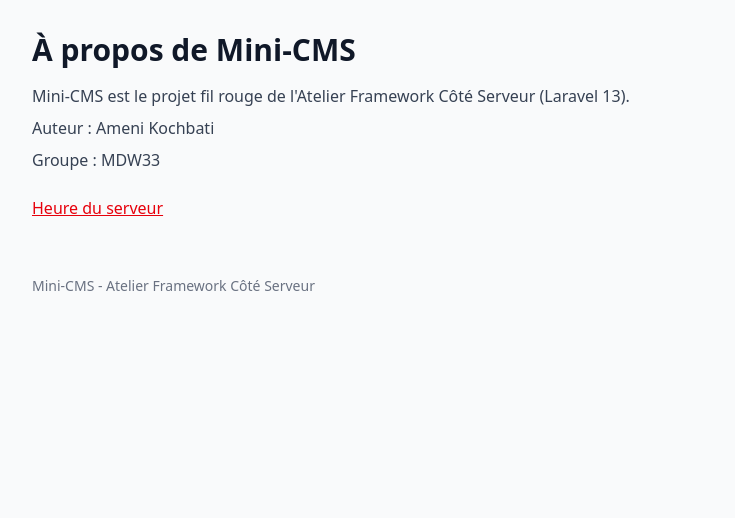
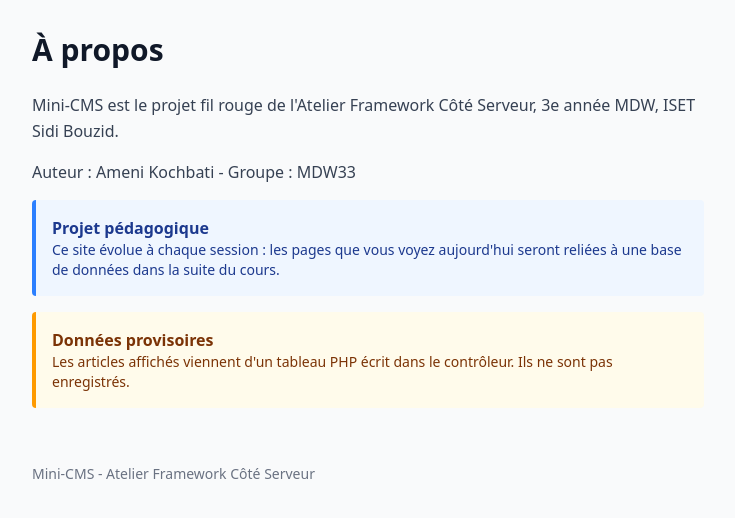
Before and after one commit to amenikochbati/mini-cm--larave, a Laravel app: page /a-propos in a window 1280 px wide. Shown: the part 61-579 px from the top of the page, without its empty margins (240-975 px from the left). Run offline with Laravel 12, Linux system fonts and the light colour scheme; style sheets or scripts are compiled from the project's sources.

Commit message:
Ajouter le composant x-alert
Co-authored-by: Copilot <223556219+Copilot@users.noreply.github.com>

```diff
--- a/resources/views/a-propos.blade.php
+++ b/resources/views/a-propos.blade.php
@@ -1,11 +1,21 @@
 <x-layout>
     <x-slot:title>À propos - Mini-CMS</x-slot:title>
 
-    <h1 class="text-3xl font-bold">À propos de Mini-CMS</h1>
-    <p class="mt-4 text-gray-700">Mini-CMS est le projet fil rouge de l'Atelier Framework Côté Serveur (Laravel 13).</p>
-    <p class="mt-2 text-gray-700">Auteur : {{ $auteur }}</p>
-    <p class="mt-2 text-gray-700">Groupe : {{ $groupe }}</p>
-    <p class="mt-6">
-        <a href="/heure" class="text-red-600 underline">Heure du serveur</a>
-    </p>
+    <h1 class="mb-6 text-3xl font-bold">À propos</h1>
+
+    <div class="max-w-2xl space-y-4">
+        <p class="leading-relaxed text-gray-700">
+            Mini-CMS est le projet fil rouge de l'Atelier Framework Côté Serveur, 3e année MDW, ISET Sidi Bouzid.
+        </p>
+
+        <p class="text-gray-700">Auteur : {{ $auteur }} - Groupe : {{ $groupe }}</p>
+
+        <x-alert type="info" title="Projet pédagogique">
+            Ce site évolue à chaque session : les pages que vous voyez aujourd'hui seront reliées à une base de données dans la suite du cours.
+        </x-alert>
+
+        <x-alert type="warning" title="Données provisoires">
+            Les articles affichés viennent d'un tableau PHP écrit dans le contrôleur. Ils ne sont pas enregistrés.
+        </x-alert>
+    </div>
 </x-layout>
--- /dev/null
+++ b/resources/views/components/alert.blade.php
@@ -0,0 +1,20 @@
+@props(['type' => 'info', 'title' => null])
+
+@php
+    $styles = [
+        'info' => 'border-blue-500 bg-blue-50 text-blue-900',
+        'success' => 'border-green-500 bg-green-50 text-green-900',
+        'warning' => 'border-amber-500 bg-amber-50 text-amber-900',
+        'error' => 'border-red-500 bg-red-50 text-red-900',
+    ];
+
+    $classes = $styles[$type] ?? $styles['info'];
+@endphp
+
+<div role="{{ $type === 'error' ? 'alert' : 'status' }}" {{ $attributes->merge(['class' => 'border-l-4 p-4 rounded '.$classes]) }}>
+    @if ($title)
+        <p class="font-semibold">{{ $title }}</p>
+    @endif
+
+    <div class="text-sm">{{ $slot }}</div>
+</div>
```
